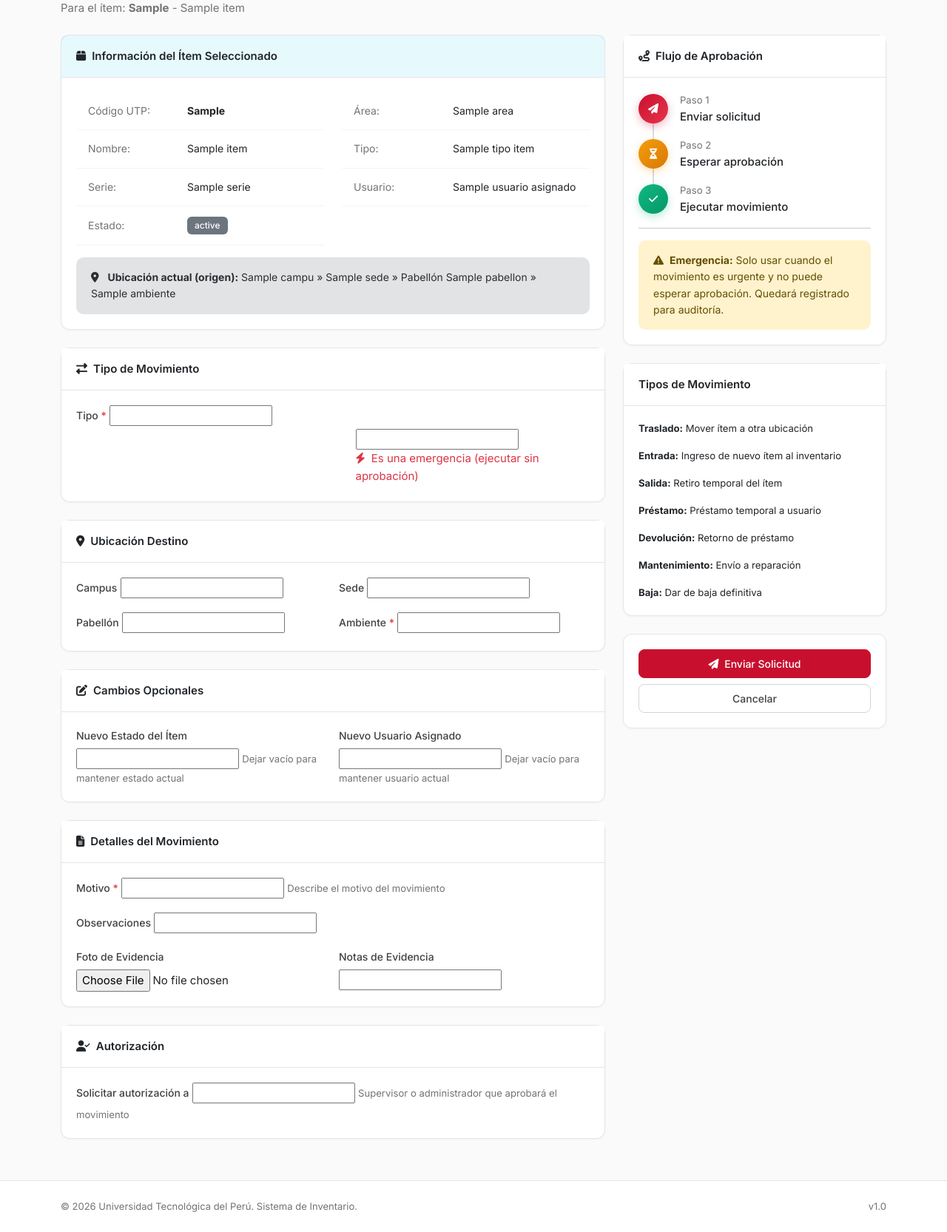
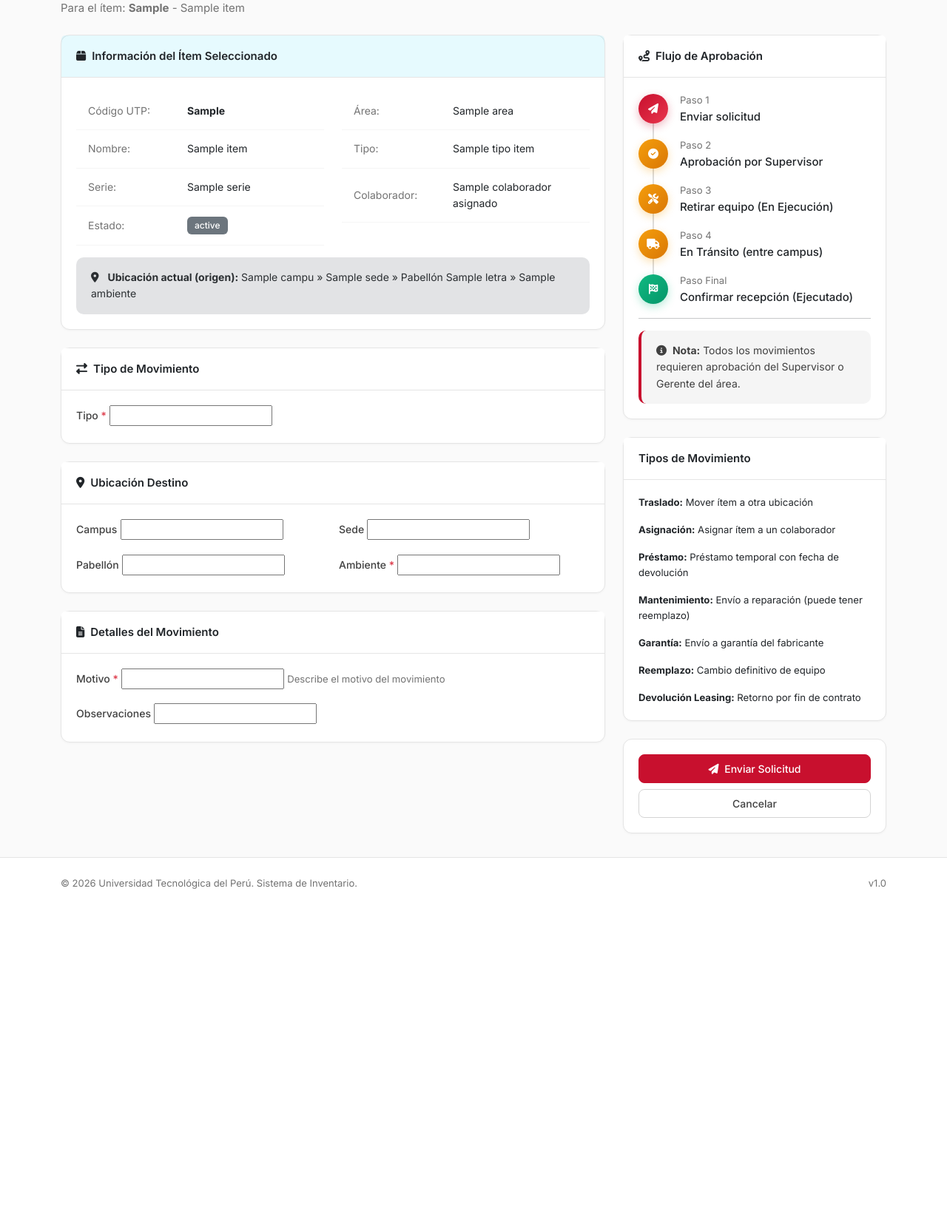
Before and after one commit to AlbertoKnow/Inventario, a Django app: template templates/productos/movimiento_form.html in a window 1280 px wide. Shown: the part 169-1835 px from the top of the page at 74% size. After the commit the page ends 1371 px from the top, so only its background shows below. Run offline with Django 4.2, Linux system fonts and the light colour scheme; the template is opened without the code that fills it: most values are stand-ins (such as "Sample title", 1, 10 or a date in 2020); form fields are guessed from the names that the template uses.

Commit message:
feat: Actualizar template de movimientos con nuevo flujo y campos
- Eliminar checkbox de emergencia (todo requiere aprobación)
- Actualizar tipos de movimiento en sidebar
- Agregar sección para colaborador y fecha devolución (préstamos)
- Agregar sección para ítem de reemplazo (mantenimiento/garantía)
- Agregar sección para estado final del ítem
- Actualizar flujo de pasos: pendiente → aprobado → en_ejecución → en_tránsito → ejecutado
- Mostrar/ocultar secciones según tipo de movimiento seleccionado

Co-Authored-By: Claude Opus 4.5 <noreply@anthropic.com>

```diff
--- a/templates/productos/movimiento_form.html
+++ b/templates/productos/movimiento_form.html
@@ -47,6 +47,20 @@
 
     .d-flex.align-items-center.mb-3 {
         position: relative;
+    }
+
+    .tipo-card {
+        cursor: pointer;
+        transition: all 0.2s;
+        border: 2px solid transparent;
+    }
+    .tipo-card:hover {
+        border-color: var(--accent);
+        background-color: rgba(200, 16, 46, 0.05);
+    }
+    .tipo-card.selected {
+        border-color: var(--accent);
+        background-color: rgba(200, 16, 46, 0.1);
     }
 </style>
 {% endblock %}
@@ -215,8 +229,8 @@
                                         <td id="info_tipo">{% if item %}{{ item.tipo_item.nombre|default:"-" }}{% endif %}</td>
                                     </tr>
                                     <tr>
-                                        <td class="text-muted">Usuario:</td>
-                                        <td id="info_usuario">{% if item %}{{ item.usuario_asignado.get_full_name|default:"-" }}{% endif %}</td>
+                                        <td class="text-muted">Colaborador:</td>
+                                        <td id="info_colaborador">{% if item %}{{ item.colaborador_asignado.nombre_completo|default:"-" }}{% endif %}</td>
                                     </tr>
                                 </table>
                             </div>
@@ -230,7 +244,7 @@
                                 {% if item and item.ambiente %}
                                 {{ item.ambiente.pabellon.sede.campus.nombre }} &raquo;
                                 {{ item.ambiente.pabellon.sede.nombre }} &raquo;
-                                Pabellón {{ item.ambiente.pabellon.nombre }} &raquo;
+                                Pabellón {{ item.ambiente.pabellon.letra }} &raquo;
                                 {{ item.ambiente.nombre }}
                                 {% elif item %}
                                 Sin ubicación asignada
@@ -254,25 +268,12 @@
                         <i class="fas fa-exchange-alt me-2"></i>Tipo de Movimiento
                     </div>
                     <div class="card-body">
-                        <div class="row g-3">
-                            <div class="col-md-6">
-                                <label class="form-label">Tipo <span class="text-danger">*</span></label>
-                                {{ form.tipo }}
-                            </div>
-                            <div class="col-md-6">
-                                <div class="form-check mt-4 pt-2">
-                                    {{ form.es_emergencia }}
-                                    <label class="form-check-label text-danger" for="id_es_emergencia">
-                                        <i class="fas fa-bolt me-1"></i>
-                                        Es una emergencia (ejecutar sin aprobación)
-                                    </label>
-                                </div>
-                            </div>
-                        </div>
+                        <label class="form-label">Tipo <span class="text-danger">*</span></label>
+                        {{ form.tipo }}
                     </div>
                 </div>
 
-                <!-- Ubicación Destino (solo para traslados/entrada) -->
+                <!-- Ubicación Destino (para traslados) -->
                 <div class="card mb-4" id="seccionDestino">
                     <div class="card-header">
                         <i class="fas fa-map-marker-alt me-2"></i>Ubicación Destino
@@ -299,24 +300,59 @@
                     </div>
                 </div>
 
-                <!-- Cambio de Estado/Usuario (opcional) -->
-                <div class="card mb-4" id="seccionCambios">
+                <!-- Asignación a Colaborador (para asignación/préstamo) -->
+                <div class="card mb-4" id="seccionColaborador" style="display: none;">
                     <div class="card-header">
-                        <i class="fas fa-edit me-2"></i>Cambios Opcionales
+                        <i class="fas fa-user me-2"></i>Asignar a Colaborador
                     </div>
                     <div class="card-body">
                         <div class="row g-3">
-                            <div class="col-md-6">
-                                <label class="form-label">Nuevo Estado del Ítem</label>
-                                {{ form.estado_item_nuevo }}
-                                <small class="text-muted">Dejar vacío para mantener estado actual</small>
+                            <div class="col-md-8">
+                                <label class="form-label">Colaborador <span class="text-danger">*</span></label>
+                                {{ form.colaborador_nuevo }}
                             </div>
-                            <div class="col-md-6">
-                                <label class="form-label">Nuevo Usuario Asignado</label>
-                                {{ form.usuario_nuevo }}
-                                <small class="text-muted">Dejar vacío para mantener usuario actual</small>
+                            <div class="col-md-4" id="campoFechaDevolucion" style="display: none;">
+                                <label class="form-label">Fecha de Devolución <span class="text-danger">*</span></label>
+                                {{ form.fecha_devolucion_esperada }}
                             </div>
                         </div>
+                    </div>
+                </div>
+
+                <!-- Ítem de Reemplazo (para mantenimiento/garantía/reemplazo) -->
+                <div class="card mb-4" id="seccionReemplazo" style="display: none;">
+                    <div class="card-header">
+                        <i class="fas fa-sync-alt me-2"></i>Ítem de Reemplazo
+                    </div>
+                    <div class="card-body">
+                        <div class="row g-3">
+                            <div class="col-md-8">
+                                <label class="form-label">Ítem de Reemplazo</label>
+                                {{ form.item_reemplazo }}
+                                <small class="text-muted">Selecciona un ítem de backup o custodia para entregar como reemplazo</small>
+                            </div>
+                            <div class="col-md-4">
+                                <div class="form-check mt-4 pt-2">
+                                    {{ form.reemplazo_es_temporal }}
+                                    <label class="form-check-label" for="id_reemplazo_es_temporal">
+                                        Es reemplazo temporal
+                                    </label>
+                                </div>
+                                <small class="text-muted">Marcar si el equipo original regresará</small>
+                            </div>
+                        </div>
+                    </div>
+                </div>
+
+                <!-- Estado Final del Ítem -->
+                <div class="card mb-4" id="seccionEstadoFinal" style="display: none;">
+                    <div class="card-header">
+                        <i class="fas fa-tag me-2"></i>Estado Final del Ítem
+                    </div>
+                    <div class="card-body">
+                        <label class="form-label">Nuevo Estado</label>
+                        {{ form.estado_item_destino }}
+                        <small class="text-muted">Estado en que quedará el ítem al ejecutarse el movimiento</small>
                     </div>
                 </div>
 
@@ -336,27 +372,7 @@
                                 <label class="form-label">Observaciones</label>
                                 {{ form.observaciones }}
                             </div>
-                            <div class="col-md-6">
-                                <label class="form-label">Foto de Evidencia</label>
-                                {{ form.foto_evidencia }}
-                            </div>
-                            <div class="col-md-6">
-                                <label class="form-label">Notas de Evidencia</label>
-                                {{ form.notas_evidencia }}
-                            </div>
                         </div>
-                    </div>
-                </div>
-
-                <!-- Autorización -->
-                <div class="card mb-4" id="seccionAutorizacion">
-                    <div class="card-header">
-                        <i class="fas fa-user-check me-2"></i>Autorización
-                    </div>
-                    <div class="card-body">
-                        <label class="form-label">Solicitar autorización a</label>
-                        {{ form.autorizado_por }}
-                        <small class="text-muted">Supervisor o administrador que aprobará el movimiento</small>
                     </div>
                 </div>
             </div>
@@ -368,7 +384,7 @@
                         <i class="fas fa-route me-2"></i>Flujo de Aprobación
                     </div>
                     <div class="card-body">
-                        <!-- Paso 1 -->
+                        <!-- Paso 1: Solicitud -->
                         <div class="d-flex align-items-center mb-3">
                             <div class="step-icon step-active">
                                 <i class="fas fa-paper-plane"></i>
@@ -380,34 +396,58 @@
                             </div>
                         </div>
 
-                        <!-- Paso 2 -->
+                        <!-- Paso 2: Aprobación -->
                         <div class="d-flex align-items-center mb-3">
                             <div class="step-icon step-pending">
-                                <i class="fas fa-hourglass-half"></i>
+                                <i class="fas fa-check-circle"></i>
                             </div>
                             <div class="step-connector"></div>
                             <div class="ms-3">
                                 <small class="text-muted d-block">Paso 2</small>
-                                <span class="fw-medium">Esperar aprobación</span>
+                                <span class="fw-medium">Aprobación por Supervisor</span>
                             </div>
                         </div>
 
-                        <!-- Paso 3 -->
+                        <!-- Paso 3: En Ejecución -->
+                        <div class="d-flex align-items-center mb-3">
+                            <div class="step-icon step-pending">
+                                <i class="fas fa-tools"></i>
+                            </div>
+                            <div class="step-connector"></div>
+                            <div class="ms-3">
+                                <small class="text-muted d-block">Paso 3</small>
+                                <span class="fw-medium">Retirar equipo (En Ejecución)</span>
+                            </div>
+                        </div>
+
+                        <!-- Paso 4: En Tránsito (condicional) -->
+                        <div class="d-flex align-items-center mb-3" id="pasoTransito">
+                            <div class="step-icon step-pending">
+                                <i class="fas fa-truck"></i>
+                            </div>
+                            <div class="step-connector"></div>
+                            <div class="ms-3">
+                                <small class="text-muted d-block">Paso 4</small>
+                                <span class="fw-medium">En Tránsito (entre campus)</span>
+                            </div>
+                        </div>
+
+                        <!-- Paso 5: Ejecutado -->
                         <div class="d-flex align-items-center">
                             <div class="step-icon step-success">
-                                <i class="fas fa-check"></i>
+                                <i class="fas fa-flag-checkered"></i>
                             </div>
                             <div class="ms-3">
-                                <small class="text-muted d-block">Paso 3</small>
-                                <span class="fw-medium">Ejecutar movimiento</span>
+                                <small class="text-muted d-block">Paso Final</small>
+                                <span class="fw-medium">Confirmar recepción (Ejecutado)</span>
                             </div>
                         </div>
 
                         <hr>
 
-                        <div class="alert alert-warning mb-0 small">
-                            <i class="fas fa-exclamation-triangle me-1"></i>
-                            <strong>Emergencia:</strong> Solo usar cuando el movimiento es urgente y no puede esperar aprobación. Quedará registrado para auditoría.
+                        <div class="alert alert-info mb-0 small">
+                            <i class="fas fa-info-circle me-1"></i>
+                            <strong>Nota:</strong> Todos los movimientos requieren aprobación del Supervisor o Gerente del área.
                         </div>
                     </div>
                 </div>
@@ -417,12 +457,12 @@
                     <div class="card-header">Tipos de Movimiento</div>
                     <div class="card-body small">
                         <p><strong>Traslado:</strong> Mover ítem a otra ubicación</p>
-                        <p><strong>Entrada:</strong> Ingreso de nuevo ítem al inventario</p>
-                        <p><strong>Salida:</strong> Retiro temporal del ítem</p>
-                        <p><strong>Préstamo:</strong> Préstamo temporal a usuario</p>
-                        <p><strong>Devolución:</strong> Retorno de préstamo</p>
-                        <p><strong>Mantenimiento:</strong> Envío a reparación</p>
-                        <p class="mb-0"><strong>Baja:</strong> Dar de baja definitiva</p>
+                        <p><strong>Asignación:</strong> Asignar ítem a un colaborador</p>
+                        <p><strong>Préstamo:</strong> Préstamo temporal con fecha de devolución</p>
+                        <p><strong>Mantenimiento:</strong> Envío a reparación (puede tener reemplazo)</p>
+                        <p><strong>Garantía:</strong> Envío a garantía del fabricante</p>
+                        <p><strong>Reemplazo:</strong> Cambio definitivo de equipo</p>
+                        <p class="mb-0"><strong>Devolución Leasing:</strong> Retorno por fin de contrato</p>
                     </div>
                 </div>
 
@@ -446,9 +486,11 @@
 document.addEventListener('DOMContentLoaded', function() {
     const tipoSelect = document.getElementById('id_tipo');
     const seccionDestino = document.getElementById('seccionDestino');
-    const seccionCambios = document.getElementById('seccionCambios');
-    const seccionAutorizacion = document.getElementById('seccionAutorizacion');
-    const esEmergencia = document.getElementById('id_es_emergencia');
+    const seccionColaborador = document.getElementById('seccionColaborador');
+    const seccionReemplazo = document.getElementById('seccionReemplazo');
+    const seccionEstadoFinal = document.getElementById('seccionEstadoFinal');
+    const campoFechaDevolucion = document.getElementById('campoFechaDevolucion');
+    const pasoTransito = document.getElementById('pasoTransito');
 
     // Campos de búsqueda
     const buscarInput = document.getElementById('buscarItem');
@@ -560,7 +602,7 @@ document.addEventListener('DOMContentLoaded', function() {
                 document.getElementById('info_estado').textContent = item.estado_display;
                 document.getElementById('info_area').textContent = item.area;
                 document.getElementById('info_tipo').textContent = item.tipo || '-';
-                document.getElementById('info_usuario').textContent = item.usuario_asignado || '-';
+                document.getElementById('info_colaborador').textContent = item.colaborador_asignado || '-';
                 document.getElementById('info_ubicacion').textContent = item.ubicacion || 'Sin ubicación asignada';
 
                 // Mostrar panel y ocultar búsqueda
@@ -727,27 +769,61 @@ document.addEventListener('DOMContentLoaded', function() {
     function updateVisibilidad() {
         const tipo = tipoSelect ? tipoSelect.value : '';
 
-        // Mostrar/ocultar sección destino
-        if (tipo === 'baja' || tipo === 'salida') {
-            seccionDestino.style.display = 'none';
-        } else {
-            seccionDestino.style.display = 'block';
-        }
+        // Ocultar todas las secciones primero
+        if (seccionDestino) seccionDestino.style.display = 'none';
+        if (seccionColaborador) seccionColaborador.style.display = 'none';
+        if (seccionReemplazo) seccionReemplazo.style.display = 'none';
+        if (seccionEstadoFinal) seccionEstadoFinal.style.display = 'none';
+        if (campoFechaDevolucion) campoFechaDevolucion.style.display = 'none';
+        if (pasoTransito) pasoTransito.style.display = 'flex';
 
-        // Mostrar/ocultar autorización según emergencia
-        if (esEmergencia && esEmergencia.checked) {
-            seccionAutorizacion.style.display = 'none';
-        } else {
-            seccionAutorizacion.style.display = 'block';
+        // Mostrar secciones según tipo de movimiento
+        switch(tipo) {
+            case 'traslado':
+                seccionDestino.style.display = 'block';
+                break;
+
+            case 'asignacion':
+                seccionColaborador.style.display = 'block';
+                seccionDestino.style.display = 'block';
+                pasoTransito.style.display = 'none';
+                break;
+
+            case 'prestamo':
+                seccionColaborador.style.display = 'block';
+                campoFechaDevolucion.style.display = 'block';
+                seccionDestino.style.display = 'block';
+                pasoTransito.style.display = 'none';
+                break;
+
+            case 'mantenimiento':
+            case 'garantia':
+                seccionReemplazo.style.display = 'block';
+                seccionEstadoFinal.style.display = 'block';
+                pasoTransito.style.display = 'none';
+                break;
+
+            case 'reemplazo':
+                seccionReemplazo.style.display = 'block';
+                seccionEstadoFinal.style.display = 'block';
+                seccionColaborador.style.display = 'block';
+                pasoTransito.style.display = 'none';
+                break;
+
+            case 'leasing':
+                seccionEstadoFinal.style.display = 'block';
+                pasoTransito.style.display = 'none';
+                break;
+
+            default:
+                // Sin tipo seleccionado, mostrar destino por defecto
+                seccionDestino.style.display = 'block';
+                break;
         }
     }
 
     if (tipoSelect) {
         tipoSelect.addEventListener('change', updateVisibilidad);
-    }
-
-    if (esEmergencia) {
-        esEmergencia.addEventListener('change', updateVisibilidad);
     }
 
     // Inicializar visibilidad
```
